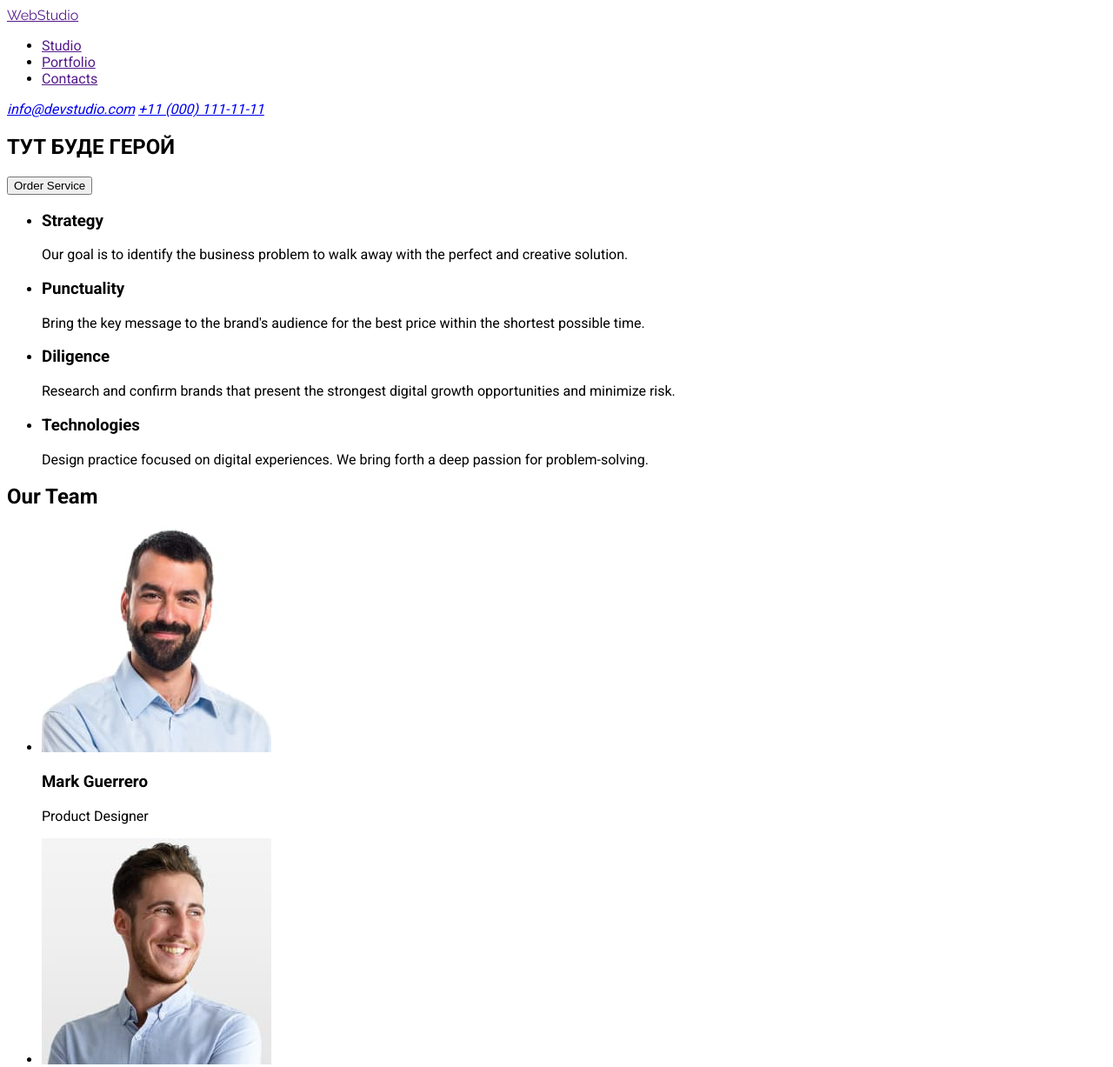
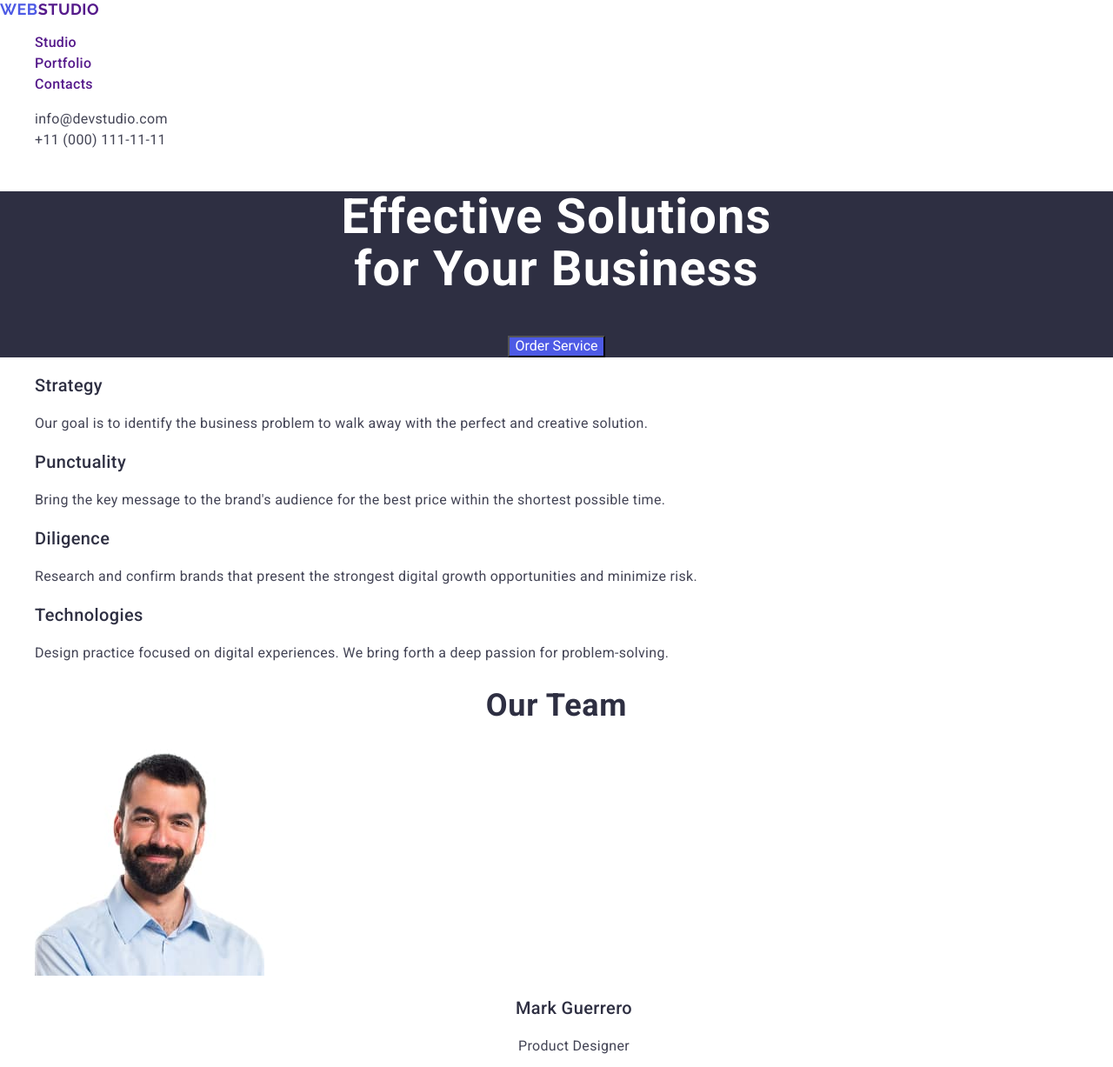
Before and after one commit to azzzteca/2024-hw-02, a plain HTML site: page index.html in a window 1280 px wide. Shown: the top 1227 px of the page at 87% size. Drawn offline with nearby package versions, Linux system fonts and the light colour scheme.

Commit message:
Оформлює кольори та шрифти

```diff
--- a/css/styles.css
+++ b/css/styles.css
@@ -1,7 +1,175 @@
+:root {
+  /* SLATE */
+  --primary-text-color: #434455;
+  /* NAVY BLUE */
+  --secondary-text-color: #2e2f42;
+  /* CLOUD */
+  --footer-primary-text-color: #e7e9fc;
+  /* IRIS */
+  --logo-primary-color: #4d5ae5;
+
+  --primary-background-color: #ffffff;
+
+  --whihte: #ffffff;
+  --black: ;
+}
+
 body {
-    font-family: "Roboto", sans-serif;
+  font-family: "Roboto", sans-serif;
+  color: var(--primary-text-color);
+  background-color: var(--primary-background-color);
 }
 
 .logo {
-    font-family: "Raleway", sans-serif;
+  font-family: "Raleway", sans-serif;
+  text-transform: uppercase;
+  text-decoration: none;
+
+  font-size: 18px;
+  font-weight: 700;
+  line-height: 1.17;
+  letter-spacing: 0.03em;
 }
+
+.logo-web {
+  color: var(--logo-primary-color);
+}
+
+.logo-studio {
+  color: #f4f4fd;
+}
+
+.nav-list {
+  list-style-type: none;
+}
+
+.adress-list {
+  list-style-type: none;
+}
+
+.nav-link {
+  /* font-size: 16px; */
+  font-weight: 500;
+  line-height: 1.5;
+  letter-spacing: 0.02em;
+
+  text-decoration: none;
+}
+
+.adress-link {
+  color: var(--primary-text-color);
+
+  font-style: normal;
+  line-height: 1.5;
+  letter-spacing: 0.02em;
+
+  text-transform: none;
+  text-decoration: none;
+}
+
+.hero {
+  background-color: var(--secondary-text-color);
+
+  margin-left: auto;
+  margin-right: auto;
+}
+
+.hero-header {
+  color: var(--whihte);
+  font-size: 56px;
+  font-weight: 700;
+  line-height: 1.07;
+  letter-spacing: 0.02em;
+
+  text-align: center;
+}
+
+.hero-button {
+  background-color: #4d5ae5;
+  color: var(--whihte);
+
+  display: block;
+
+  margin-left: auto;
+  margin-right: auto;
+}
+
+.feature-list {
+  list-style-type: none;
+}
+
+.feature-item > h3 {
+  color: var(--secondary-text-color);
+
+  font-size: 20px;
+  font-weight: 500;
+  line-height: 1.2;
+  letter-spacing: 0.02em;
+}
+
+.feature-item > p {
+  line-height: 1.5;
+  letter-spacing: 0.02em;
+}
+
+.section-title {
+  font-size: 36px;
+  font-weight: 700;
+  line-height: 1.11;
+  letter-spacing: 0.02em;
+
+  text-align: center;
+
+  color: var(--secondary-text-color);
+}
+
+.team-list {
+  list-style: none;
+}
+
+.team-item > h3 {
+  font-size: 20px;
+  font-weight: 500;
+  line-height: 1.2;
+  letter-spacing: 0.02em;
+
+  text-align: center;
+
+  color: var(--secondary-text-color);
+}
+
+.team-item > p {
+  line-height: 1.5;
+  letter-spacing: 0.02em;
+
+  text-align: center;
+}
+
+.portfolio-list {
+  list-style: none;
+}
+
+.portfolio-item > h3 {
+  font-size: 20px;
+  font-weight: 500;
+  line-height: 1.2;
+  letter-spacing: 0.02em;
+
+  color: var(--secondary-text-color);
+}
+
+.portfolio-item > p {
+  line-height: 1.5;
+  letter-spacing: 0.02em;
+}
+
+footer {
+  background-color: var(--secondary-text-color);
+}
+
+.footer-info {
+  line-height: 1.5;
+  letter-spacing: 0.02em;
+
+  color: var(--footer-primary-text-color);
+}
--- a/index.html
+++ b/index.html
@@ -4,68 +4,82 @@
     <meta charset="UTF-8" />
     <meta name="viewport" content="width=device-width, initial-scale=1.0" />
     <title>Project 2024</title>
-    <link rel="preconnect" href="https://fonts.googleapis.com" />
-    <link rel="preconnect" href="https://fonts.gstatic.com" crossorigin />
     <link
-      href="https://fonts.googleapis.com/css2?family=Raleway:ital,wght@0,100..900;1,100..900&family=Roboto:wght@400;700&display=swap"
+      rel="stylesheet"
+      href="https://cdnjs.cloudflare.com/ajax/libs/modern-normalize/2.0.0/modern-normalize.css"
+    />
+    <link
+      href="https://fonts.googleapis.com/css2?family=Raleway:ital,wght@0,100..900;1,100..900&family=Roboto:wght@400;500;700&display=swap"
       rel="stylesheet"
     />
     <link rel="stylesheet" href="./css/styles.css" />
   </head>
   <body>
-    <header>
-      <a href="" class="logo">WebStudio</a>
+    <!-- Хедер -->
+    <header class="header">
+      <a href="" class="logo"><span class="logo-web">Web</span>Studio</a>
 
-      <nav>
-        <ul>
-          <li><a href="">Studio</a></li>
+      <nav class="header-nav">
+        <ul class="nav-list">
+          <li class="nav-item"><a href="" class="nav-link">Studio</a></li>
 
-          <li><a href="">Portfolio</a></li>
+          <li class="nav-item"><a href="" class="nav-link">Portfolio</a></li>
 
-          <li><a href="">Contacts</a></li>
+          <li class="nav-item"><a href="" class="nav-link">Contacts</a></li>
         </ul>
       </nav>
 
       <address>
-        <a href="mailto:info@devstudio.com">info@devstudio.com</a>
-        <a href="tel:+110001111111">+11 (000) 111-11-11</a>
+        <ul class="adress-list">
+          <li class="adress-item">
+            <a href="mailto:info@devstudio.com" class="adress-link"
+              >info@devstudio.com</a
+            >
+          </li>
+          <li class="adress-item">
+            <a href="tel:+110001111111" class="adress-link"
+              >+11 (000) 111-11-11</a
+            >
+          </li>
+        </ul>
       </address>
     </header>
 
     <main>
       <!-- Секція Герой -->
-      <section>
+      <section class="section hero">
         <!-- умовний заголовок - <h2>Effective Solutions for Your Business</h2> -->
-        <h1>ТУТ БУДЕ ГЕРОЙ</h1>
-        <button type="button">Order Service</button>
+        <h1 class="hero-header">Effective Solutions <br />for Your Business</h1>
+
+        <button type="button" class="hero-button">Order Service</button>
       </section>
 
       <!-- секція Наші переваги -->
-      <section>
+      <section class="section feature">
         <!-- умовний заголовок - <h2>Наші переваги</h2> -->
-        <ul>
-          <li>
+        <ul class="feature-list">
+          <li class="feature-item">
             <h3>Strategy</h3>
             <p>
               Our goal is to identify the business problem to walk away with the
               perfect and creative solution.
             </p>
           </li>
-          <li>
+          <li class="feature-item">
             <h3>Punctuality</h3>
             <p>
               Bring the key message to the brand's audience for the best price
               within the shortest possible time.
             </p>
           </li>
-          <li>
+          <li class="feature-item">
             <h3>Diligence</h3>
             <p>
               Research and confirm brands that present the strongest digital
               growth opportunities and minimize risk.
             </p>
           </li>
-          <li>
+          <li class="feature-item">
             <h3>Technologies</h3>
             <p>
               Design practice focused on digital experiences. We bring forth a
@@ -76,43 +90,43 @@
       </section>
 
       <!-- секція Наша команда -->
-      <section>
-        <h2>Our Team</h2>
-        <ul>
-          <li>
+      <section class="section team">
+        <h2 class="section-title">Our Team</h2>
+        <ul class="team-list">
+          <li class="team-item">
             <img
               src="./images/Mark-Guerrero.jpg"
-              alt="member's foto"
+              alt="Фото розробника"
               width="264"
               height="260"
             />
             <h3>Mark Guerrero</h3>
             <p>Product Designer</p>
           </li>
-          <li>
+          <li class="team-item">
             <img
               src="./images/Tom-Ford.jpg"
-              alt="member's foto"
+              alt="Фото розробника"
               width="264"
               height="260"
             />
             <h3>Tom Ford</h3>
             <p>Frontend Developer</p>
           </li>
-          <li>
+          <li class="team-item">
             <img
               src="./images/Camila-Garcia.jpg"
-              alt="member's foto"
+              alt="Фото розробника"
               width="264"
               height="260"
             />
             <h3>Camila Garcia</h3>
             <p>Marketing</p>
           </li>
-          <li>
+          <li class="team-item">
             <img
               src="./images/Daniel-Wilson.jpg"
-              alt="member's foto"
+              alt="Фото розробника"
               width="264"
               height="260"
             />
@@ -121,63 +135,65 @@
           </li>
         </ul>
       </section>
-      <section>
-        <h2>Our Portfolio</h2>
-        <ul>
-          <li>
+
+      <!-- Наше портфоліо -->
+      <section class="section portfolio">
+        <h2 class="section-title">Our Portfolio</h2>
+        <ul class="portfolio-list">
+          <li class="portfolio-item">
             <img
               src="./images/Banking-App.jpg"
-              alt="Banking App"
+              alt="Фото застосунку"
               width="360"
               height="300"
             />
             <h3>Banking App</h3>
             <p>App</p>
           </li>
-          <li>
+          <li class="portfolio-item">
             <img
               src="./images/Cashless-Payment.jpg"
-              alt="Cashless Payment"
+              alt="Фото застосунку"
               width="360"
               height="300"
             />
             <h3>Cashless Payment</h3>
             <p>Marketing</p>
           </li>
-          <li>
+          <li class="portfolio-item">
             <img
               src="./images/Meditation-App.jpg"
-              alt="Meditation App"
+              alt="Фото застосунку"
               width="360"
               height="300"
             />
             <h3>Meditation App</h3>
             <p>App</p>
           </li>
-          <li>
+          <li class="portfolio-item">
             <img
               src="./images/Taxi-Service.jpg"
-              alt="Taxi Service"
+              alt="Фото застосунку"
               width="360"
               height="300"
             />
             <h3>Taxi Service</h3>
             <p>Marketing</p>
           </li>
-          <li>
+          <li class="portfolio-item">
             <img
               src="./images/Screen-Illustrations.jpg"
-              alt="Screen Illustrations"
+              alt="Фото застосунку"
               width="360"
               height="300"
             />
             <h3>Screen Illustrations</h3>
             <p>Design</p>
           </li>
-          <li>
+          <li class="portfolio-item">
             <img
               src="./images/Online-Courses.jpg"
-              alt="Online Courses"
+              alt="Фото застосунку"
               width="360"
               height="300"
             />
@@ -188,9 +204,13 @@
       </section>
     </main>
 
+    <!-- Футер -->
     <footer>
-      <a href="" class="logo">WebStudio</a>
-      <p>
+      <a href="" class="logo"
+        ><span class="logo-web">Web</span
+        ><span class="logo-studio">Studio</span></a
+      >
+      <p class="footer-info">
         Increase the flow of customers and sales for your business with digital
         marketing & growth solutions.
       </p>
```
Also changed, not shown: images/Online-Courses.jpg (renamed from images/Online-Courses .jpg).
